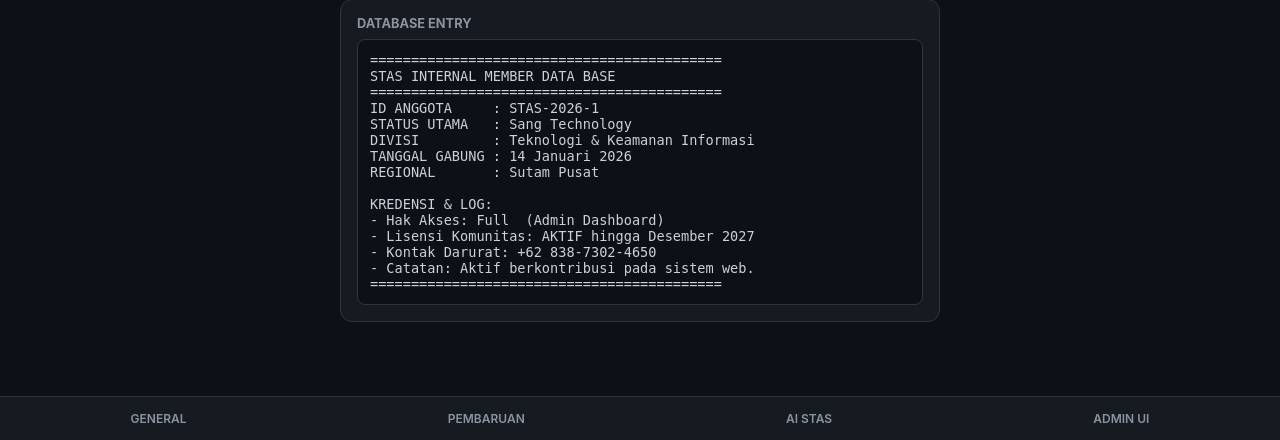
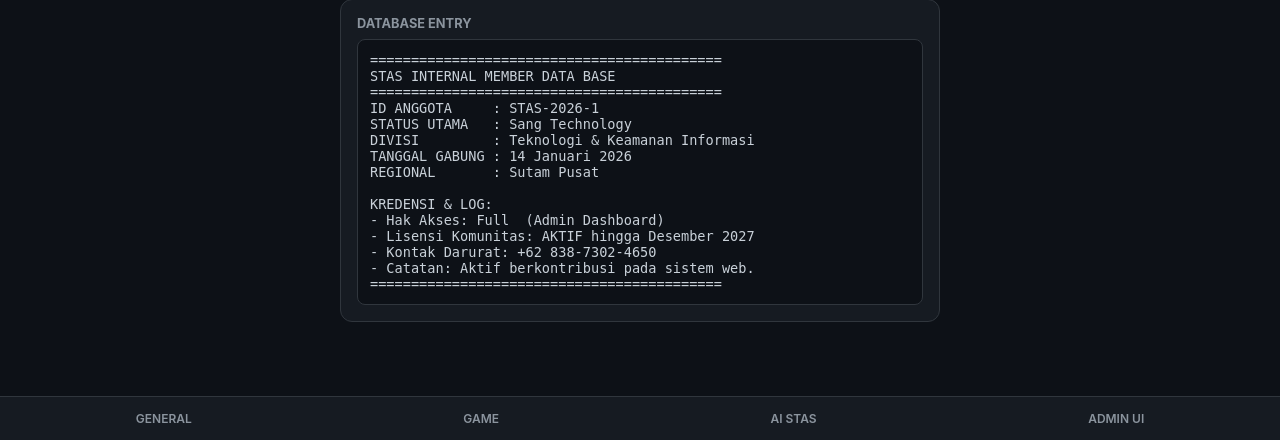
Before and after one commit to mlf167937-svg/stas, a Flask app: page /user/rauf in a window 1280 px wide. Shown: the part 360-800 px from the top of the page. Run offline with Flask 3, Linux system fonts and the light colour scheme; the visitor is signed in with stand-in values (Sample User, id 1).

Commit message:
Update profile.html

```diff
--- a/templates/profile.html
+++ b/templates/profile.html
@@ -43,10 +43,10 @@
 
     <nav class="bottom-nav">
         <a href="/home" class="nav-item">GENERAL</a>
-        <a href="/search" class="nav-item">PEMBARUAN</a>
-        <a href="/ai" class="nav-item">AI STAS</a>
+        <a href="/games" class="nav-item">GAME</a> <a href="/ai" class="nav-item">AI STAS</a>
         <a href="/admin" class="nav-item">ADMIN UI</a>
     </nav>
+
     <script src="/static/app.js"></script>
 </body>
 </html>
```
